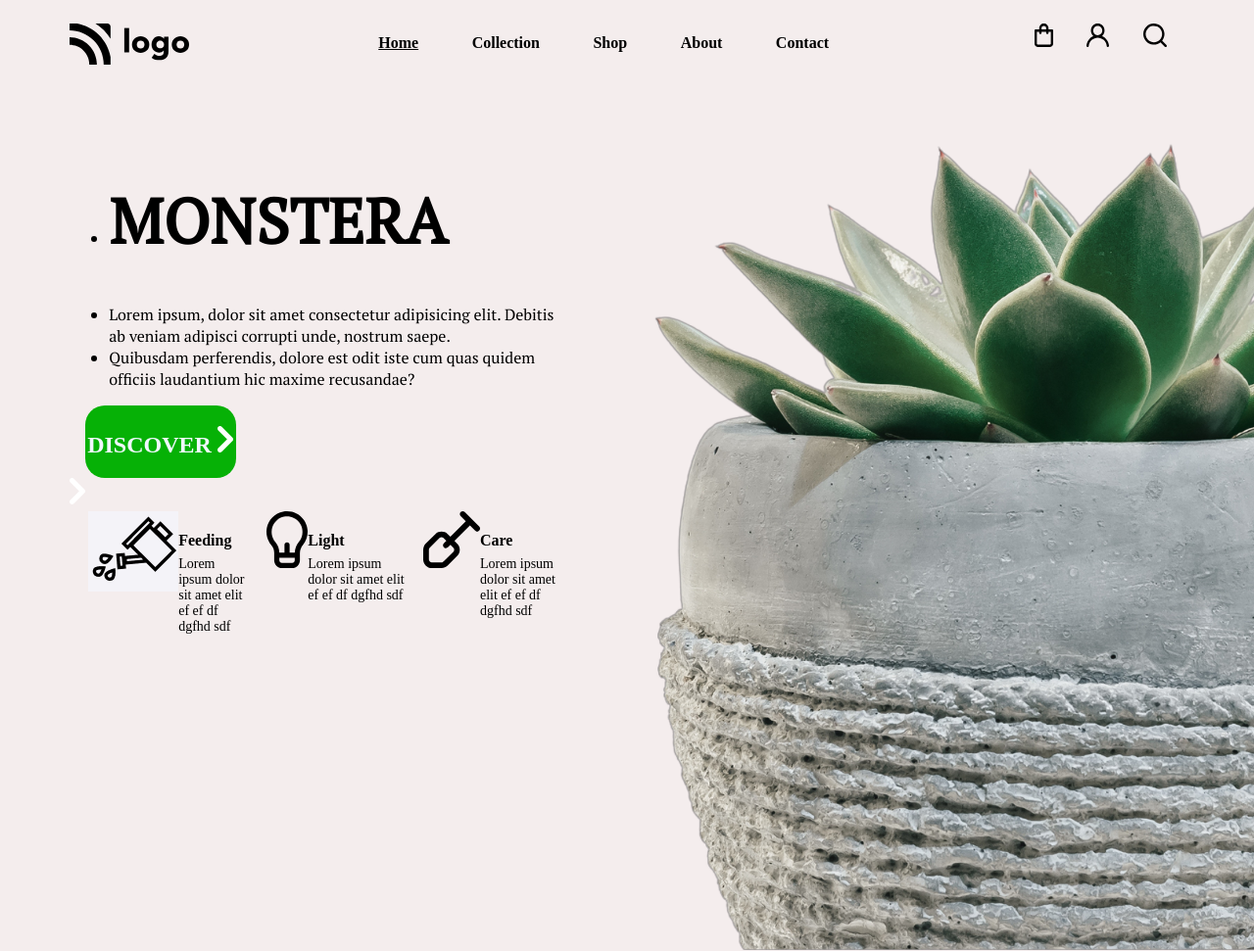
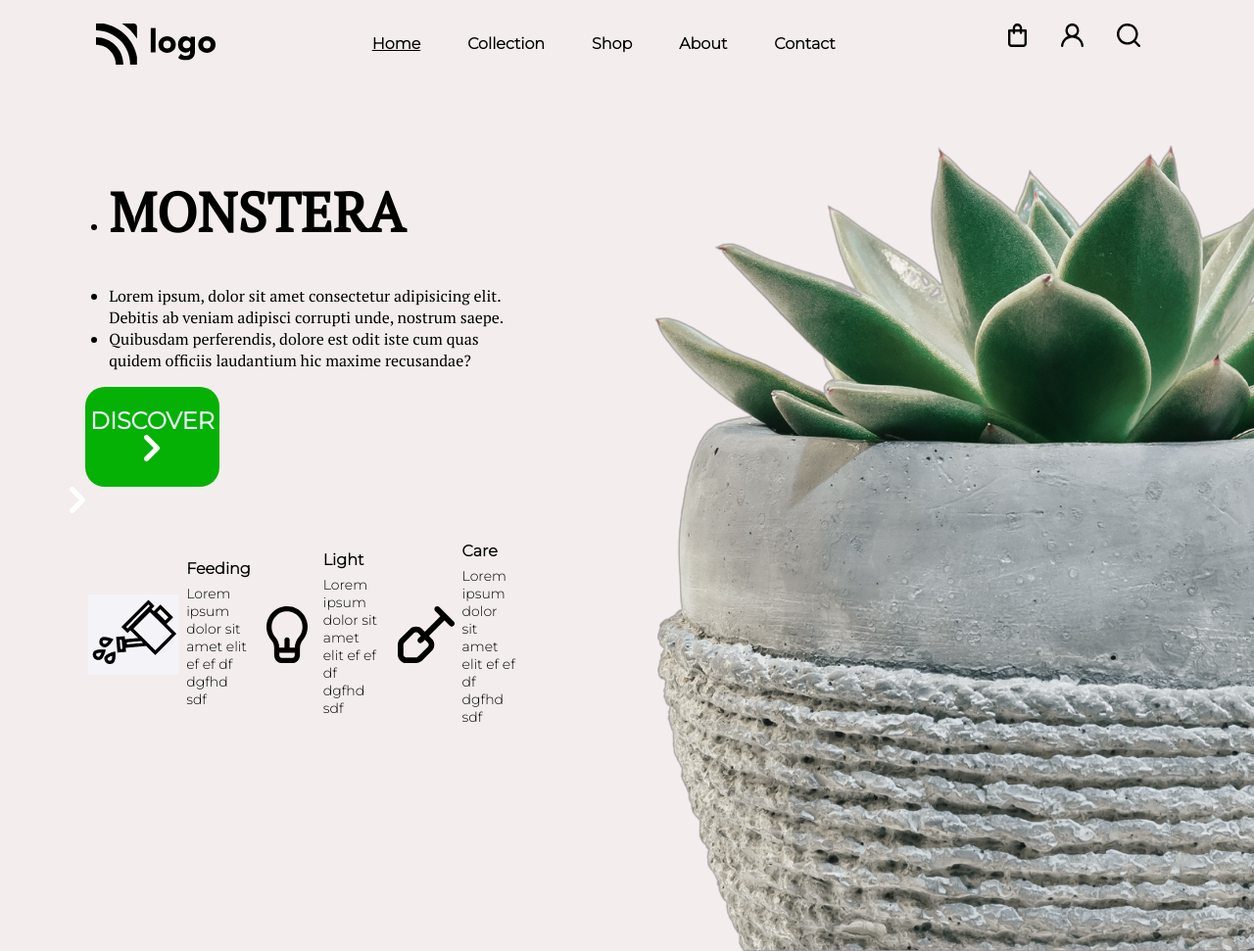
Before and after one commit to Sourabhpande532/Project-6-iNeuron.ai.Monstera, a plain HTML site: page index.html in a window 1280 px wide. Shown: the whole page at 98% size. Drawn offline with Linux system fonts and the light colour scheme; a web font is replaced by a local one.

Commit message:
Upadate some files

```diff
--- a/index.html
+++ b/index.html
@@ -1,82 +1,82 @@
 <!DOCTYPE html>
 <html lang="en">
+
 <head>
   <meta charset="UTF-8" />
   <meta http-equiv="X-UA-Compatible" content="IE=edge" />
   <meta name="viewport" content="width=device-width, initial-scale=1.0" />
   <title>Monstera</title>
-    <link href="https://fonts.googleapis.com/css2?family=Inconsolata:wght@200&family=PT+Serif&display=swap" rel="stylesheet">
-    <link
-      href="https://fonts.googleapis.com/css?family=Allerta"
-      rel="stylesheet"
-    />
-    <link
-      href="https://fonts.googleapis.com/css?family=Abel"
-      rel="stylesheet"
-    />
+  <link href="https://fonts.googleapis.com/css2?family=Inconsolata:wght@200&family=PT+Serif&display=swap"
+    rel="stylesheet">
+  <link href="https://fonts.googleapis.com/css?family=Allerta" rel="stylesheet" />
+  <link href="https://fonts.googleapis.com/css?family=Abel" rel="stylesheet" />
   <style>
-    :root{
-      --spread:flex;
-      --distance:space-between;
-      --around:space-around;
+    @import url('https://fonts.googleapis.com/css2?family=League+Spartan:wght@400;600&family=Montserrat:ital,wght@0,200;0,300;1,300&family=Open+Sans&display=swap');
 
-    }
-    body{
+    body {
       overflow-y: hidden;
       background-color: rgb(244, 237, 237);
+      font-family: 'Montserrat', sans-serif;
     }
 
-     #navbarMonstera ,#midWhole{
-      display: var(--spread);
-      justify-content:var(--distance);
+    #navbarMonstera,
+    #midWhole {
+      display: flex;
+      justify-content: space-around;
       padding-top: 1rem;
       padding-left: 5%;
       padding-right: 5%;
-
+      gap: 57px;
     }
 
-     #navMid{
-      display: var(--spread);
+    #navMid {
+      display: flex;
       justify-content: space-evenly;
-      flex-wrap: wrap;
       padding: 20px 0;
       width: 50%;
       position: relative;
       bottom: 1.9rem;
     }
-     #imgMain{
+
+    #imgMain {
       padding-left: 14%;
     }
 
     #navEnd {
-      display: var(--spread);
-      justify-content: var(--around);
+      display: flex;
+      justify-content: space-around;
       width: 15%;
       color: rgb(70, 65, 65);
     }
 
-     #monstera{
-      font-size: 4rem;
-      font-weight: 900;
+    #monstera {
+      font-size: 3.5rem;
+      font-weight: bold;
     }
 
-     #midWholePart13{
+    #midWholePart13 {
       display: flex;
       justify-content: space-evenly;
       width: 100%;
       margin: 3px;
     }
-     .midWholePart13Parts{
+
+    .midWholePart13Parts {
       display: flex;
-      justify-content: var(--around);
+      justify-content: space-around;
       padding-left: 1rem;
+      justify-content: center;
+      align-items: center;
+      gap: 0.5rem;
     }
-     .text{
+
+    .text {
       font-size: 14px;
       position: relative;
       bottom: 0.9rem;
     }
-     #heading{
+
+    #heading {
       width: 30%;
       background: rgb(6, 177, 6);
       border-radius: 20px;
@@ -85,17 +85,15 @@
       left: 1rem;
       color: aliceblue;
       padding: 0.5px;
+    }
 
-     }
-     li{
+    li {
       font-family: 'Inconsolata', monospace;
       font-family: 'PT Serif', serif;
     }
-
-
-
   </style>
 </head>
+
 <body>
   <nav id="navbarMonstera">
     <div id="navFirst">
@@ -106,7 +104,9 @@
       <div>
         <h4 style="text-decoration: underline;">Home</h4>
       </div>
-    <div><h4>Collection</h4></div>
+      <div>
+        <h4>Collection</h4>
+      </div>
       <div>
         <h4>Shop</h4>
       </div>
@@ -136,8 +136,10 @@
       <div id="midWholePart11">
         <div>
           <ul>
-               <li><h1 id="monstera">MONSTERA</h1></li>
-               <li >
+            <li>
+              <h1 id="monstera">MONSTERA</h1>
+            </li>
+            <li>
               Lorem ipsum, dolor sit amet consectetur adipisicing elit.
               Debitis ab veniam adipisci corrupti unde, nostrum saepe.
             </li>
@@ -148,6 +150,7 @@
           </ul>
         </div>
       </div>
+      <!--  -->
       <div id="midWholePart12">
         <div id="midWholePart121">
           <div id="heading">
@@ -158,6 +161,7 @@
           </div>
         </div>
       </div>
+      <!--  -->
       <div id="midWholePart13">
         <div class="midWholePart13Parts">
           <div>
@@ -177,11 +181,9 @@
           <br>
           <div>
             <h4>Light</h4>
-
             <p class="text">
-                Lorem ipsum dolor sit amet elit  ef ef df dgfhd sdf
+              Lorem ipsum dolor sit amet elit ef ef df dgfhd sdf
             </p>
-
           </div>
         </div>
         <div class="midWholePart13Parts">
@@ -191,7 +193,7 @@
           <div>
             <h4>Care</h4>
             <p class="text">
-                Lorem ipsum dolor sit amet elit  ef ef df dgfhd sdf
+              Lorem ipsum dolor sit amet elit ef ef df dgfhd sdf
             </p>
           </div>
         </div>
@@ -202,4 +204,5 @@
     </div>
   </div>
 </body>
+
 </html>
```
Also changed, not shown: 1 other file. Lines whose indentation alone changed are shown as unchanged.
